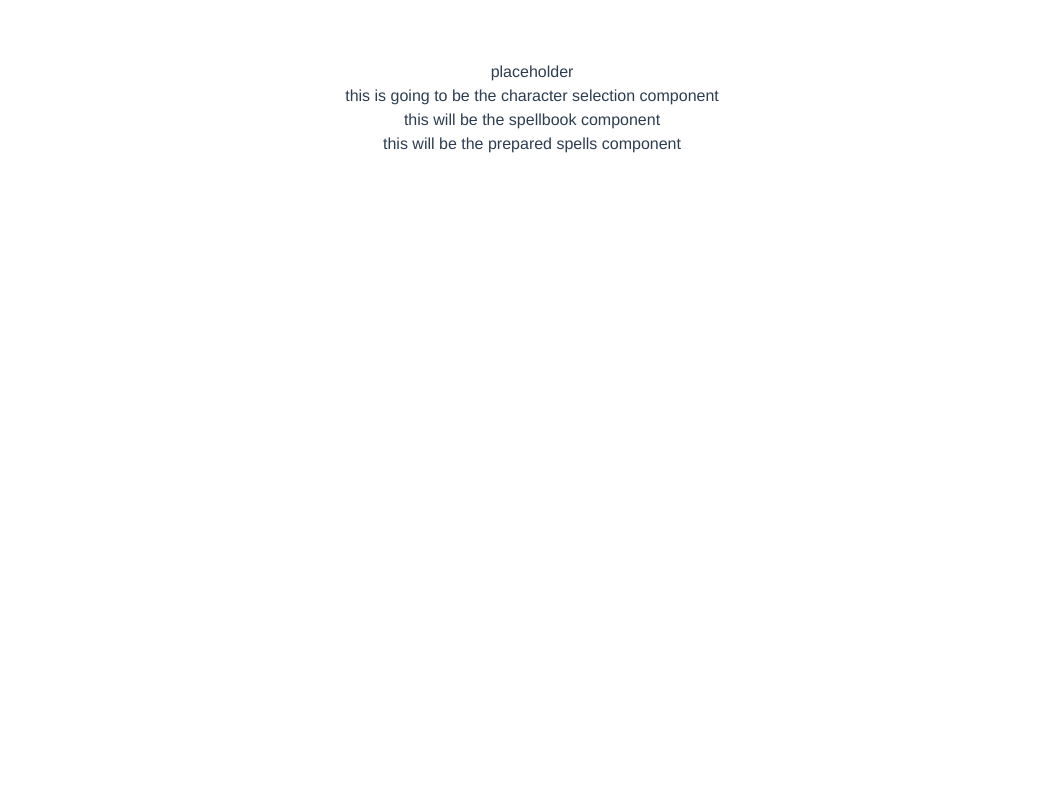
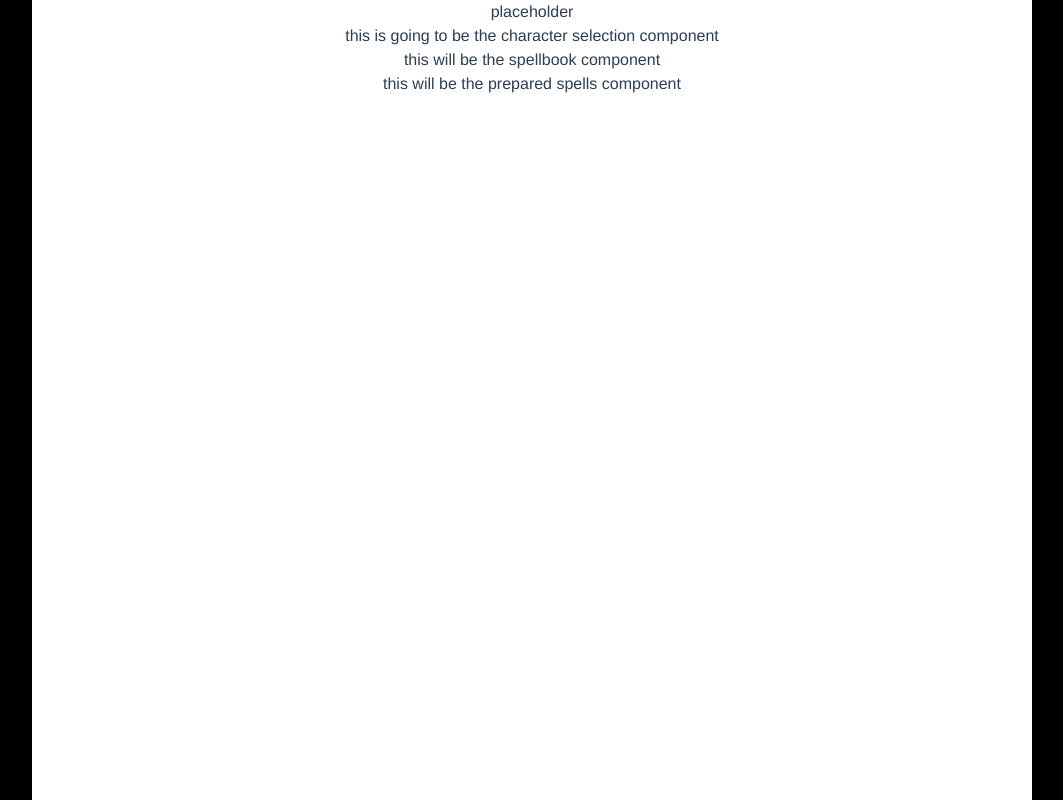
Before and after one commit to iamJakeRobbins/spellbook, a Vue app: page / in a window 1280 px wide. Shown: the whole page, without its empty margins (108-1171 px from the left). Built offline with nearby package versions, Linux system fonts and the light colour scheme.

Commit message:
basic bootstrap styling enabled

```diff
--- a/src/App.vue
+++ b/src/App.vue
@@ -1,12 +1,12 @@
 <template>
   <div id="app">
-		<div class="appbackground">
-			<!-- <div class="appbody"> -->
+		<div class="container-fluid appbackground">
+			<div class="container appbody">
 	    placeholder
 			<characters></characters>
 			<spell-book></spell-book>
 			<prepared/>
-			<!-- </div> -->
+			</div>
 		</div>
   </div>
 </template>
@@ -34,15 +34,14 @@ export default class App extends Vue {}
   -moz-osx-font-smoothing: grayscale;
   text-align: center;
   color: #2c3e50;
-  margin-top: 60px;
-	background-color: black
 }
 .appbackground {
-	height: 100%;
-	background-color: white;
+	height: 100vh;
+	background-color: black;
 
 }
 .appbody {
+	height: 100vh;
 	width: 80%;
 	background-color: white;
 }
```
